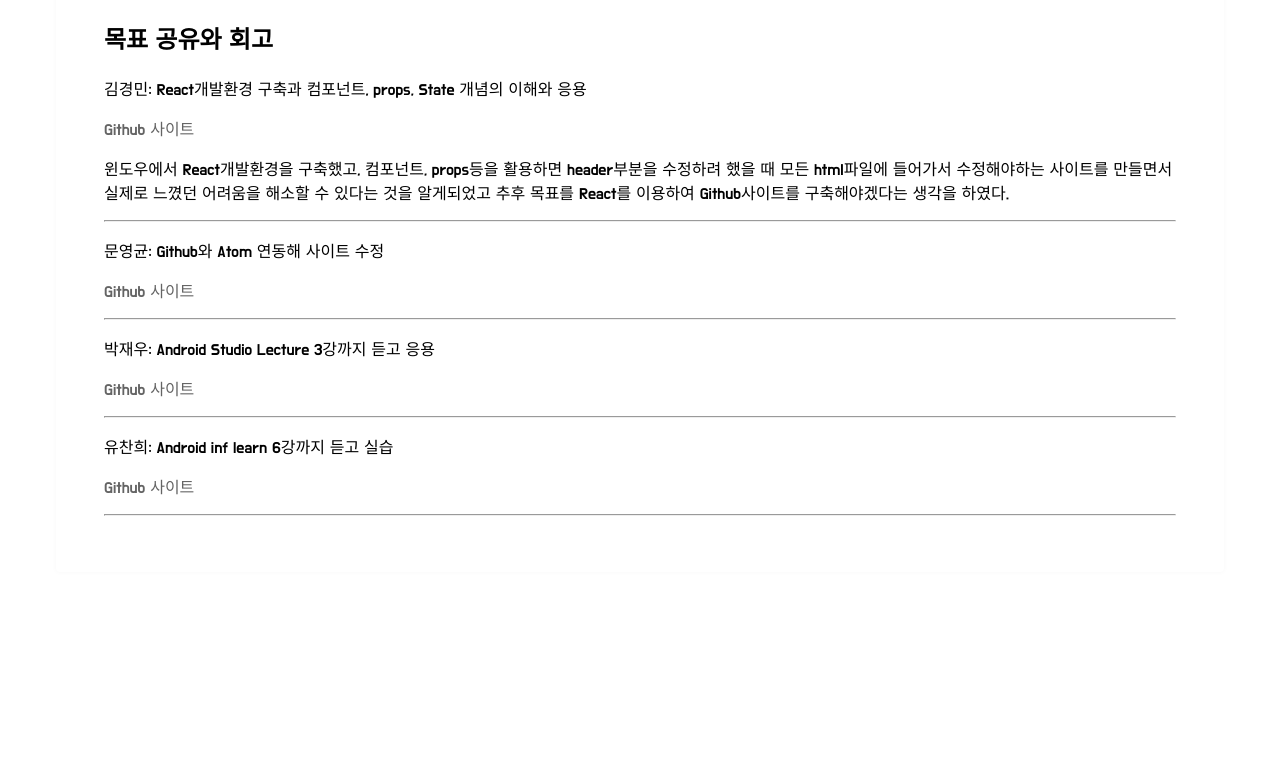
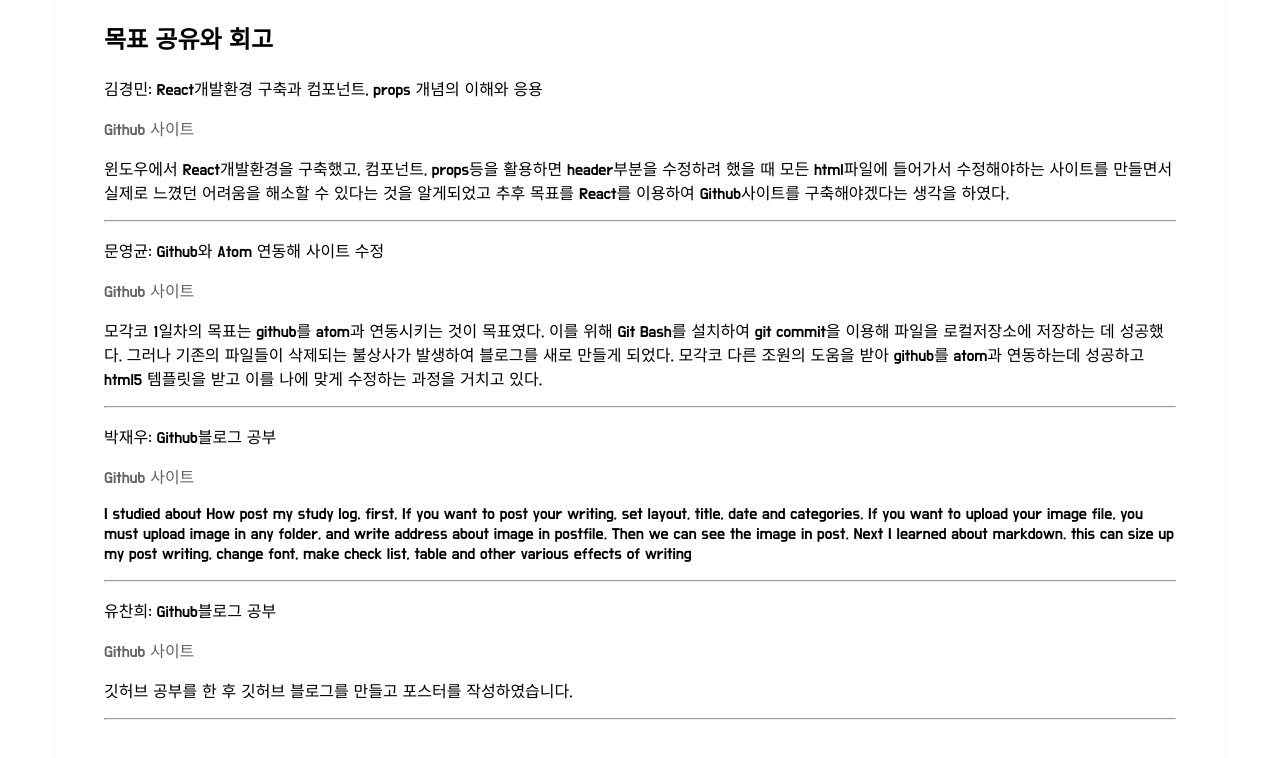
Before and after one commit to MGPOCKY/forsnack, a plain HTML site: page content/first_date.html in a window 1280 px wide. Shown: the part 1188-1946 px from the top of the page. Before the commit the page ends 1832 px from the top, so only its background shows below. Drawn offline with Linux system fonts and the light colour scheme.

Commit message:
first-day-final-commit

```diff
--- a/content/first_date.html
+++ b/content/first_date.html
@@ -37,18 +37,22 @@
               <img src="../img/first-date-1st.jpg">
 
   						<h1>목표 공유와 회고</h1>
-              <p>김경민: React개발환경 구축과 컴포넌트, props, State 개념의 이해와 응용</p>
+              <p>김경민: React개발환경 구축과 컴포넌트, props 개념의 이해와 응용</p>
               <p><a href="https://mgpocky.github.io/content/School-activities/mogaco.html">Github 사이트</a></p>
               <p>윈도우에서 React개발환경을 구축했고, 컴포넌트, props등을 활용하면 header부분을 수정하려 했을 때 모든 html파일에 들어가서 수정해야하는 사이트를 만들면서 실제로 느꼈던 어려움을 해소할 수 있다는 것을 알게되었고 추후 목표를 React를 이용하여 Github사이트를 구축해야겠다는 생각을 하였다.</p>
               <hr>
               <p>문영균: Github와 Atom 연동해 사이트 수정</p>
-              <p><a href="https://mgpocky.github.io/content/School-activities/mogaco.html">Github 사이트</a></p>
+              <p><a href="https://glass2300.github.io/mogackko_journal/day1.html">Github 사이트</a></p>
+              <p>모각코 1일차의 목표는 github를 atom과 연동시키는 것이 목표였다. 이를 위해 Git Bash를 설치하여 git commit을 이용해 파일을 로컬저장소에 저장하는 데 성공했다. 그러나 기존의 파일들이 삭제되는 불상사가 발생하여 블로그를 새로 만들게 되었다. 모각코 다른 조원의 도움을 받아 github를 atom과 연동하는데 성공하고 html5 템플릿을 받고 이를 나에 맞게 수정하는 과정을 거치고 있다.</p>
               <hr>
-              <p>박재우: Android Studio Lecture 3강까지 듣고 응용</p>
-              <p><a href="https://mgpocky.github.io/content/School-activities/mogaco.html">Github 사이트</a></p>
+              <p>박재우: Github블로그 공부</p>
+              <p><a href="https://jwoo9928.github.io/2019/07/03/Day1/">Github 사이트</a></p>
+              <p>I studied about How post my study log. first, If you want to post your writing, set layout, title, date and categories. If you want to upload your image file, you must upload image in any folder, and write address about image in postfile. Then we can see the image in post.
+              Next I learned about markdown. this can size up my post writing, change font, make check list, table and other various effects of writing</p>
               <hr>
-              <p>유찬희: Android inf learn 6강까지 듣고 실습</p>
-              <p><a href="https://mgpocky.github.io/content/School-activities/mogaco.html">Github 사이트</a></p>
+              <p>유찬희: Github블로그 공부</p>
+              <p><a href="https://hancihu.github.io/mokacko/main.html">Github 사이트</a></p>
+              <p>깃허브 공부를 한 후 깃허브 블로그를 만들고 포스터를 작성하였습니다.</p>
               <hr>
           </div>
         </div>
```
